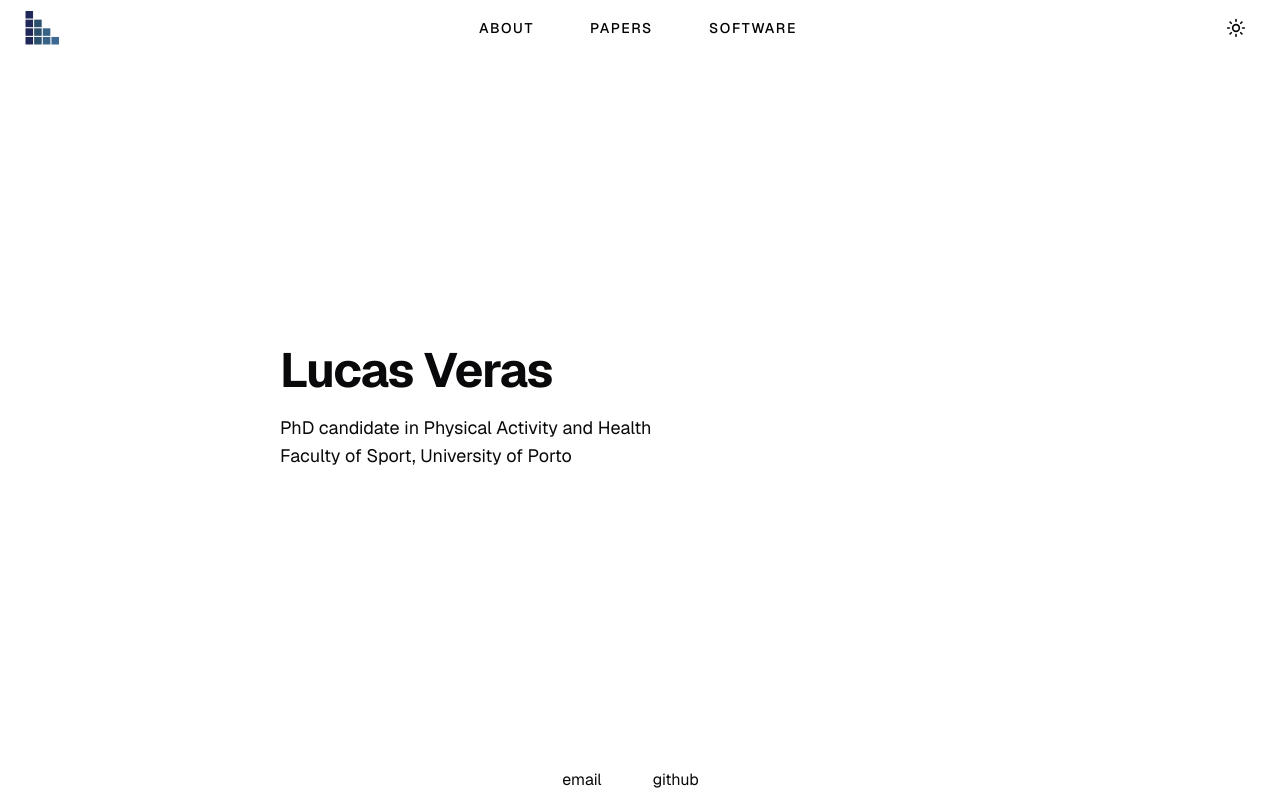
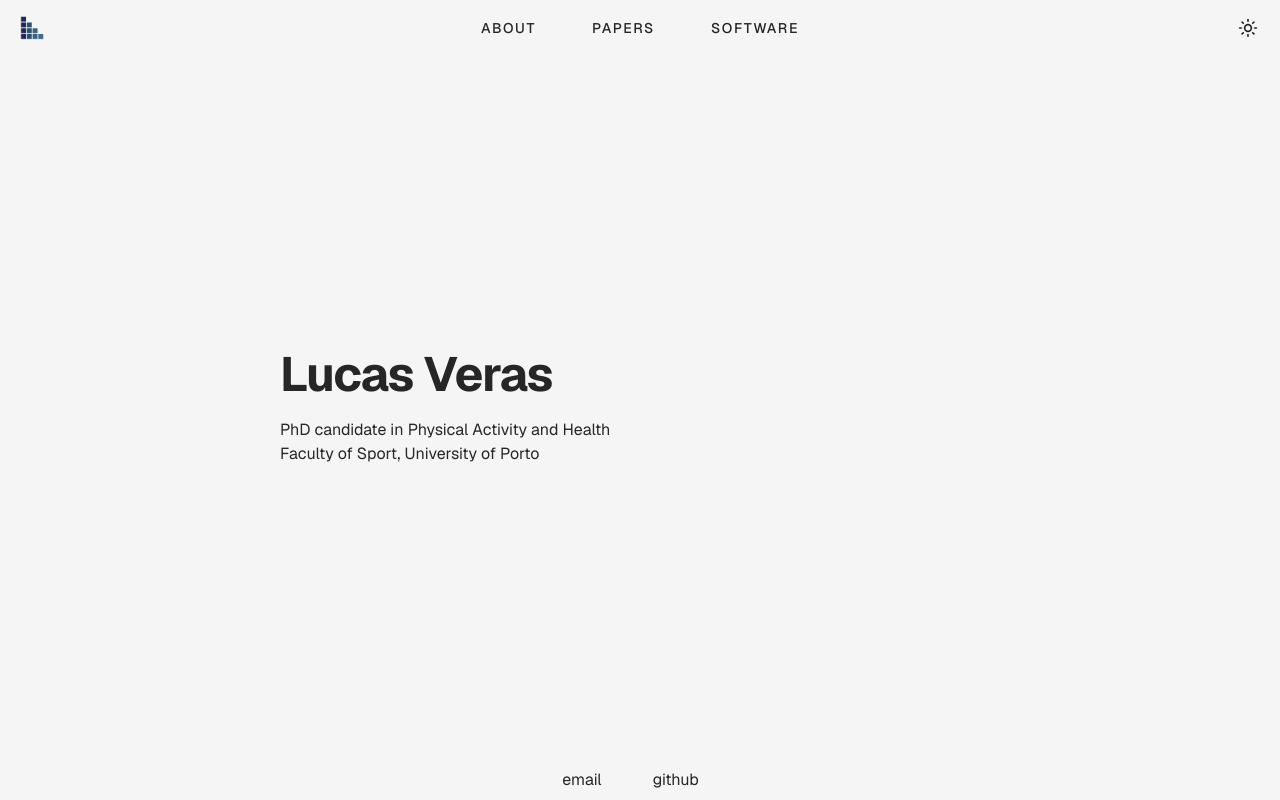
Before and after one commit to verasls/lveras.com, a Next.js app: page / in a window 1280 px wide. Built offline with nearby package versions, Linux system fonts and the light colour scheme.

Commit message:
Tweak the design

```diff
--- a/app/globals.css
+++ b/app/globals.css
@@ -3,8 +3,8 @@
 @tailwind utilities;
 @layer base {
   :root {
-    --background: 0 0% 100%;
-    --foreground: 240 10% 3.9%;
+    --background: 0 0% 96.1%;
+    --foreground: 0 0% 14.9%;
     --card: 0 0% 100%;
     --card-foreground: 240 10% 3.9%;
     --popover: 0 0% 100%;
@@ -15,7 +15,7 @@
     --secondary-foreground: 240 5.9% 10%;
     --muted: 240 4.8% 95.9%;
     --muted-foreground: 240 3.8% 46.1%;
-    --accent: 240 4.8% 95.9%;
+    --accent: 0 0% 89.8%;
     --accent-foreground: 240 5.9% 10%;
     --destructive: 0 84.2% 60.2%;
     --destructive-foreground: 0 0% 98%;
@@ -27,7 +27,7 @@
     --chart-3: 197 37% 24%;
     --chart-4: 43 74% 66%;
     --chart-5: 27 87% 67%;
-    --radius: 0.5rem
+    --radius: 0.5rem;
   }
   .dark {
     --background: 240 10% 3.9%;
@@ -53,7 +53,7 @@
     --chart-2: 160 60% 45%;
     --chart-3: 30 80% 55%;
     --chart-4: 280 65% 60%;
-    --chart-5: 340 75% 55%
+    --chart-5: 340 75% 55%;
   }
 }
 @layer base {
--- a/app/layout.tsx
+++ b/app/layout.tsx
@@ -17,7 +17,7 @@ export default function RootLayout({
   return (
     <>
       <html lang="en" className={geist.className} suppressHydrationWarning>
-        <body className="grid min-h-screen grid-rows-[auto_1fr_auto]">
+        <body className="grid min-h-screen grid-rows-[auto_1fr_auto] bg-background">
           <ThemeProvider
             attribute="class"
             defaultTheme="system"
--- a/app/page.tsx
+++ b/app/page.tsx
@@ -3,8 +3,10 @@ export default function Page() {
     <div className="mx-auto flex h-[calc(100vh-80px-64px)] max-w-3xl flex-1 items-center justify-start px-6">
       <div>
         <h1 className="mb-5 text-5xl font-bold tracking-tight">Lucas Veras</h1>
-        <p className="text-lg">PhD candidate in Physical Activity and Health</p>
-        <p className="text-lg">Faculty of Sport, University of Porto</p>
+        <p className="text-base">
+          PhD candidate in Physical Activity and Health
+        </p>
+        <p>Faculty of Sport, University of Porto</p>
       </div>
     </div>
   );
--- a/components/footer.tsx
+++ b/components/footer.tsx
@@ -4,13 +4,13 @@ import Link from "next/link";
 export default function Footer() {
   return (
     <footer className="flex justify-center gap-8 px-6 pb-2 pt-8">
-      <div className="group flex items-center gap-[3px]">
+      <div className="group flex items-center gap-[3px] hover:font-medium">
         <Link href="/contact">email</Link>
-        <Mail className="h-4 w-4 opacity-0 transition-opacity duration-200 group-hover:opacity-100" />
+        <Mail className="h-4 w-4 opacity-0 transition-all duration-200 group-hover:opacity-100" />
       </div>
-      <div className="group flex items-center gap-[3px]">
+      <div className="group flex items-center gap-[3px] hover:font-medium">
         <Link href="https://github.com/verasls">github</Link>
-        <Github className="h-4 w-4 opacity-0 transition-opacity duration-200 group-hover:opacity-100" />
+        <Github className="h-4 w-4 opacity-0 transition-all duration-200 group-hover:opacity-100" />
       </div>
     </footer>
   );
--- a/components/header.tsx
+++ b/components/header.tsx
@@ -2,6 +2,7 @@ import Image from "next/image";
 import Link from "next/link";
 import MainNav from "@/components/main-nav";
 import ThemeToggle from "@/components/theme-toggle";
+import { Button } from "@/components/ui/button";
 import logo from "@/public/logo.png";
 
 const navData = [
@@ -12,10 +13,12 @@ const navData = [
 
 export default function Header() {
   return (
-    <header className="flex w-full items-center justify-between px-6 pb-8 pt-2">
-      <Link href="/">
-        <Image src={logo} alt="Lucas Veras' logo" width={36} />
-      </Link>
+    <header className="flex w-full items-center justify-between px-3 pb-8 pt-2">
+      <Button asChild variant="ghost" size="icon">
+        <Link href="/">
+          <Image src={logo} alt="Lucas Veras' logo" width={24} />
+        </Link>
+      </Button>
       <MainNav navData={navData} />
       <ThemeToggle />
     </header>
--- a/components/main-nav.tsx
+++ b/components/main-nav.tsx
@@ -42,7 +42,7 @@ export default function MainNav({ navData }: MainNavProps) {
             <Link
               href={nav.href}
               data-active={pathname === nav.href}
-              className="relative after:absolute after:-bottom-[6px] after:left-[20%] after:h-[2px] after:w-[60%] after:bg-white after:opacity-0 after:transition-opacity after:content-[''] data-[active='true']:after:opacity-100"
+              className="relative after:absolute after:-bottom-[6px] after:left-[20%] after:h-[2px] after:w-[60%] after:bg-foreground after:opacity-0 after:transition-opacity after:content-[''] data-[active='true']:after:opacity-100"
             >
               {nav.name}
             </Link>
@@ -77,7 +77,7 @@ function NavItem({ children, setPosition }: NavItemProps) {
           opacity: 1,
         });
       }}
-      className="relative z-10 block px-3 text-sm font-medium text-white mix-blend-difference"
+      className="relative z-10 block px-3 text-sm font-medium"
     >
       {children}
     </li>
@@ -92,7 +92,7 @@ function Cursor({ position }: CursorProps) {
   return (
     <motion.li
       animate={{ ...position, top: "50%", transform: "translateY(-50%)" }}
-      className="absolute z-0 h-8 rounded bg-black"
+      className="absolute z-0 h-8 rounded bg-accent"
     />
   );
 }
```
